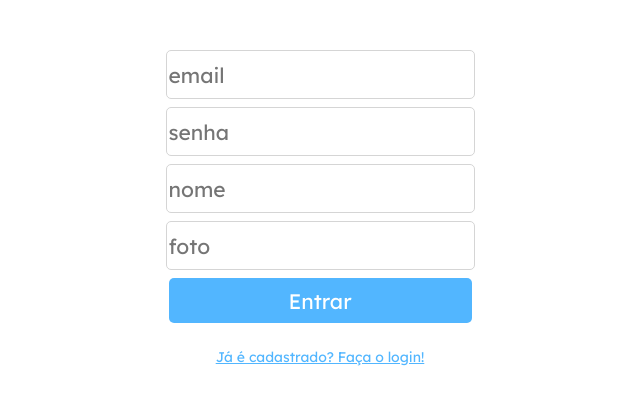
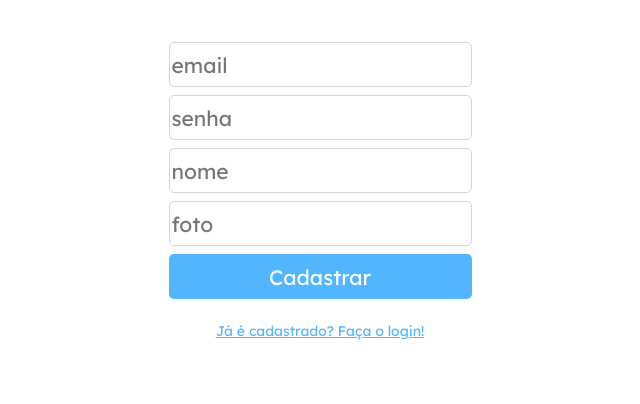
Before and after one commit to TonyFPB/projeto11-trackit, a React (Create React App) app: page /cadastro in a window 1280 px wide. Shown: the part 238-642 px from the top of the page, without its empty margins (320-960 px from the left). Built offline with nearby package versions, Linux system fonts and the light colour scheme.

Commit message:
feat: registration and login functions

```diff
--- a/package.json
+++ b/package.json
@@ -11,6 +11,8 @@
     "match-sorter": "^6.3.1",
     "react": "^18.2.0",
     "react-dom": "^18.2.0",
+    "react-icons": "^4.6.0",
+    "react-loader-spinner": "^5.3.4",
     "react-router-dom": "^6.4.2",
     "react-scripts": "5.0.1",
     "sort-by": "^1.2.0",
--- a/src/App.js
+++ b/src/App.js
@@ -1,18 +1,20 @@
+import { useState } from "react";
 import { BrowserRouter, Route, Routes } from "react-router-dom";
-import GlobalStyle from './Assets/Styles/GlobalStyle'
+import GlobalStyle from './components/Assets/Styles/GlobalStyle'
 import SignIn from './components/Login/SignIn.js'
 import SignUp from './components/SignUp/SignUp.js'
 import TodayHabits from "./components/TodayHabits/TodayHabits";
 
 
 export default function App() {
+  const [token, setToken] = useState('')
   return (
     <BrowserRouter>
       <GlobalStyle />
       <Routes>
-        <Route path='/' element={<SignIn />}/>
+        <Route path='/' element={<SignIn setToken = {setToken} />}/>
         <Route path="/cadastro" element={<SignUp/>}/>
-        <Route path="/hoje" element={<TodayHabits/>}/>
+        <Route path="/hoje" element={<TodayHabits token={token}/>}/>
       </Routes>
     </BrowserRouter>
   )
--- a/src/components/Assets/Styles/Styles.js
+++ b/src/components/Assets/Styles/Styles.js
@@ -18,6 +18,9 @@ export const StyledFormsSign = styled.form`
     }
 
     button{
+        display: flex;
+        justify-content: center;
+        align-items: center;
         font-family: 'Lexend Deca', sans-serif;
         font-size: 21px;
         width: 303px;
--- /dev/null
+++ b/src/components/Header/Header.js
@@ -0,0 +1,34 @@
+import styled from "styled-components"
+
+
+export default function Header() {
+    return (
+        <StyledHeader>
+            <h1>TrackIt</h1>
+            <img src='https://www.cleverfiles.com/howto/wp-content/uploads/2018/03/minion.jpg' alt='Imagem de perfil' />
+        </StyledHeader>
+    )
+}
+
+const StyledHeader = styled.div`
+    position: fixed;
+    top: 0;
+    left: 0;
+    width: 100%;
+    height: 70px;
+    display: flex;
+    justify-content: space-between;
+    padding: 0 20px;
+    align-items: center;
+    background: #126BA5;
+    box-shadow: 0px 4px 4px rgba(0, 0, 0, 0.15);
+    font-family: 'Playball', cursiva;
+    font-size: 40px;
+    color: #FFFFFF;
+
+    img{
+        width: 51px;
+        height: 51px;
+        border-radius: 100px;
+    }
+`
--- /dev/null
+++ b/src/components/Login/FormsSignIn.js
@@ -0,0 +1,44 @@
+import { StyledFormsSign } from "../Assets/Styles/Styles"
+import { ThreeDots } from 'react-loader-spinner'
+
+export default function FormsSignIn(props) {
+    const { loggingOn, setEmail, email, setPassword, password, loading } = props
+
+    return (
+        <StyledFormsSign onSubmit={loggingOn}>
+            <input
+                data-identifier="input-email"
+                onChange={setEmail}
+                value={email}
+                type='email'
+                placeholder='email'
+                required
+            />
+            <input
+                data-identifier="input-password"
+                onChange={setPassword}
+                value={password}
+                type='password'
+                placeholder='senha'
+                required
+            />
+            <button data-identifier="login-btn" type='submit' disabled={loading}>
+                {loading
+                    ?
+                    <ThreeDots
+                        height="40"
+                        width="40"
+                        radius="9"
+                        color="#FFFFFF"
+                        ariaLabel="three-dots-loading"
+                        wrapperStyle={{}}
+                        wrapperClassName=""
+                        visible={true}
+                    />
+                    :
+                    "Entrar"
+                }
+            </button>
+        </StyledFormsSign>
+    )
+}
--- a/src/components/Login/SignIn.js
+++ b/src/components/Login/SignIn.js
@@ -1,24 +1,64 @@
 import { Link, useNavigate } from 'react-router-dom'
 import Logo from '../Assets/Logo.jpg'
-import { StyledFormsSign, StyledSign } from "../Assets/Styles/Styles"
+import { StyledSign } from "../Assets/Styles/Styles"
+import FormsSignIn from './FormsSignIn'
+import axios from "axios";
+import { useState } from 'react';
+import styled from 'styled-components';
 
-export default function SignIn() {
+export default function SignIn({ setToken }) {
     const navigate = useNavigate()
-    function loggingOn(e){
+    const [password, setPassword] = useState('')
+    const [email, setEmail] = useState('')
+    const [status, setStatus] = useState(false)
+    const [loading,setLoading] = useState(false)
+
+    function loggingOn(e) {
         e.preventDefault();
+        setLoading(true)
+        const URL = 'https://mock-api.bootcamp.respondeai.com.br/api/v2/trackit/auth/login'
+        const body = {
+            email,
+            password
+        }
+        const request = axios.post(URL, body)
 
-        navigate('/hoje');
+        request.then(res => {
+            setLoading(false)
+            setToken(res.data.token)
+            console.log(res.data)
+            navigate('/hoje');
+            }
+        )
+        request.catch(err=>{
+            setLoading(false)
+            setStatus(true)
+        })
+
+
     }
+
     return (
         <StyledSign>
             <img src={Logo} />
-            <StyledFormsSign onSubmit={loggingOn}>
-                <input type='email' placeholder='email' required/>
-                <input type='password' placeholder='senha' required/>
-                <button type='submit'>Entrar</button>
-            </StyledFormsSign>
-            <Link to="/cadastro">Não tem uma conta? Cadastre-se!</Link>
+            <FormsSignIn
+                loggingOn={loggingOn}
+                setPassword={e => setPassword(e.target.value)}
+                password={password}
+                setEmail={e => setEmail(e.target.value)}
+                email={email}
+                loading={loading}
+            />
+            {status && <StatusRequest>Usuário e/ou senha inválidos!</StatusRequest>}
+            <Link data-identifier="sign-up-action" to="/cadastro">Não tem uma conta? Cadastre-se!</Link>
 
         </StyledSign>
     )
 }
+
+const StatusRequest = styled.h1`
+    margin: 10px 0 0 0;
+    color: red;
+    font-family: 'Lexend Deca', sem serifa;
+    font-size: 20px;
+`
--- /dev/null
+++ b/src/components/SignUp/FormsSignUp.js
@@ -0,0 +1,59 @@
+import { ThreeDots } from "react-loader-spinner";
+import { StyledFormsSign } from "../Assets/Styles/Styles";
+export default function FormsSignUp(props) {
+    const { registering,inputController, email, password, name, image,loading } = props
+
+    return (
+        <StyledFormsSign onSubmit={registering}>
+            <input
+                onChange={inputController}
+                value={email}
+                id="email"
+                type='email'
+                placeholder='email'
+                required
+            />
+            <input
+                onChange={inputController}
+                value={password}
+                id="password"
+                type='password'
+                placeholder='senha'
+                required
+            />
+            <input
+                onChange={inputController}
+                value={name}
+                id="name"
+                type='text'
+                placeholder='nome'
+                required
+            />
+            <input
+                onChange={inputController}
+                value={image}
+                id="image"
+                type='url'
+                placeholder='foto'
+                required
+            />
+
+            <button disabled={loading} type='submit'>
+                {loading?
+                    <ThreeDots
+                    height="40"
+                    width="40"
+                    radius="9"
+                    color="#FFFFFF"
+                    ariaLabel="three-dots-loading"
+                    wrapperStyle={{}}
+                    wrapperClassName=""
+                    visible={true}
+                />
+                :
+                "Cadastrar"
+                }
+            </button>
+        </StyledFormsSign>
+    )
+}
--- a/src/components/SignUp/SignUp.js
+++ b/src/components/SignUp/SignUp.js
@@ -1,20 +1,93 @@
-import { StyledSign, StyledFormsSign } from ".././Assets/Styles/Styles";
+import { StyledSign } from "../Assets/Styles/Styles";
 import Logo from '../Assets/Logo.jpg'
 import { Link } from 'react-router-dom'
+import FormsSignUp from "./FormsSignUp";
+import { useState } from "react";
+import axios from "axios";
+import styled from "styled-components";
 
 
 export default function SignUp() {
+    const [email, setEmail] = useState('')
+    const [password, setPassword] = useState('')
+    const [name, setName] = useState('')
+    const [image, setImage] = useState('')
+    const [status, setStatus] = useState('')
+    const [statusColor, setStatusColor] = useState('')
+    const [loading, setLoading] = useState(false)
+
+    function inputController(idInput, valueInput) {
+        switch (idInput) {
+            case "email":
+                setEmail(valueInput)
+                break;
+            case "password":
+                setPassword(valueInput)
+                break;
+            case "name":
+                setName(valueInput)
+                break;
+            case "image":
+                setImage(valueInput)
+                break;
+            default:
+                break;
+        }
+    }
+
+    function registering(e) {
+        console.log('To dentro')
+        e.preventDefault();
+        setLoading(true)
+        const URL = "https://mock-api.bootcamp.respondeai.com.br/api/v2/trackit/auth/sign-up"
+        const body = {
+            email,
+            password,
+            name,
+            image
+        }
+
+        const request = axios.post(URL,body)
+        request.then(res=>{
+                setLoading(false)
+                setStatus('Usuário cadastrado')
+                setStatusColor('green')
+            }
+        )
+        request.catch(err=>{
+            setLoading(false)
+            setStatusColor('red')
+            if(err.data === 400){
+                setStatus(err.response.data.message)
+            }else{
+                setStatus('Preencha os dados corretamente!')
+            }
+            // console.log(err.response)
+            }
+        )
+    }
     return (
         <StyledSign>
             <img src={Logo} />
-            <StyledFormsSign>
-                <input type='email' placeholder='email' required />
-                <input type='password' placeholder='senha' required />
-                <input type='text' placeholder='nome' required/>
-                <input type='url' placeholder='foto' required/>
-                <button disabled={false} type='submit'>Entrar</button>
-            </StyledFormsSign>
+            <FormsSignUp
+                email={email}
+                password={password}
+                name={name}
+                image={image}
+                loading={loading}
+                inputController={e => inputController(e.target.id, e.target.value)}
+                registering={registering}
+            />
+
+            {status && <StatusRequest fontColor={statusColor}>{status}</StatusRequest>}
             <Link to="/">Já é cadastrado? Faça o login!</Link>
         </StyledSign>
     )
 }
+
+const StatusRequest = styled.h1`
+    margin: 10px 0 0 0;
+    color: ${props=>props.fontColor};
+    font-family: 'Lexend Deca', sem serifa;
+    font-size: 20px;
+`
--- a/src/components/TodayHabits/TodayHabits.js
+++ b/src/components/TodayHabits/TodayHabits.js
@@ -1,6 +1,52 @@
 import styled from "styled-components"
-export default function TodayHabits(){
-    return(
-        <>HABITOS DE HJ</>
+import Header from "../Header/Header"
+import { IoIosCheckbox, IoIosCheckboxOutline } from "react-icons/io";
+
+export default function TodayHabits() {
+    return (
+        <StyledTodayHabits>
+            <Header />
+            <DayInfo>
+                <h2>Segunda, 17/05</h2>
+                <p>Nenhum hábito concluído ainda</p>
+            </DayInfo>
+            <ul>
+                <li>
+                    <div>
+
+                        <h2>habito</h2>
+                        <p>seq atual</p>
+                        <p>recorde</p>
+                    </div>
+                    <IoIosCheckbox size={"100px"} color={"#8FC549"}/>
+                    {/* <IoIosCheckboxOutline /> */}
+                </li>
+            </ul>
+        </StyledTodayHabits>
     )
 }
+
+const StyledTodayHabits = styled.div`
+    margin: 70px 0;
+    padding: 0 20px;
+    background-color: #E5E5E5;;
+    display: flex;
+    flex-direction: column;
+    /* align-items: center; */
+
+`
+const DayInfo = styled.div`
+    margin: 28px 0 ;
+    h2{
+        font-family: 'Lexend Deca';
+        font-size: 23px;
+        color: #126BA5;
+    }
+    p{
+        font-family: 'Lexend Deca';
+        font-style: normal;
+        font-weight: 400;
+        font-size: 17.976px;
+        color: #BABABA; /*varia para color: #8FC549;*/
+    }
+`
```
Also changed, not shown: src/Assets/Styles/Styles.js (deleted, +0 -51 lines), 1 other file (tests, documents, lock files or other folders).
